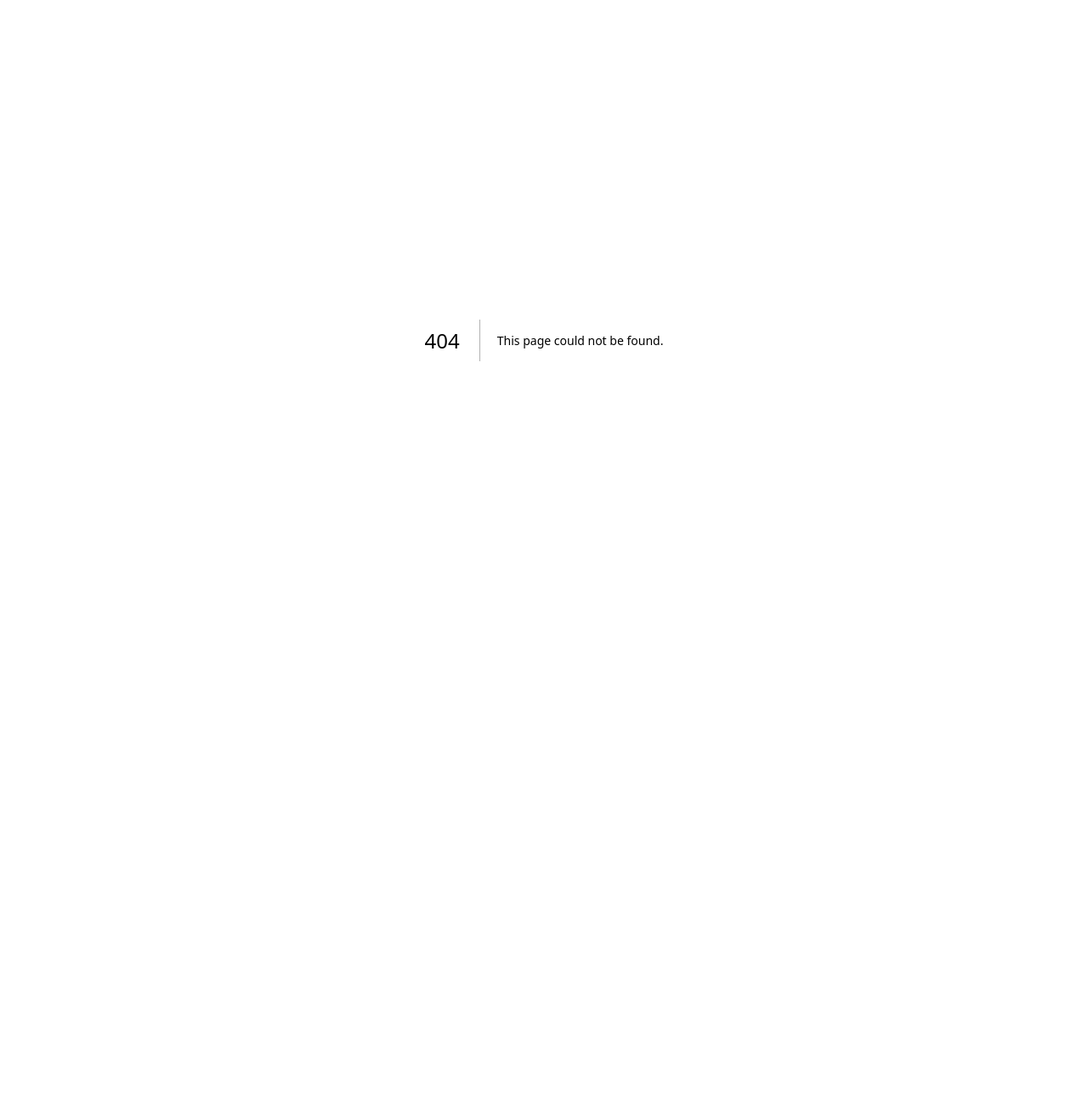
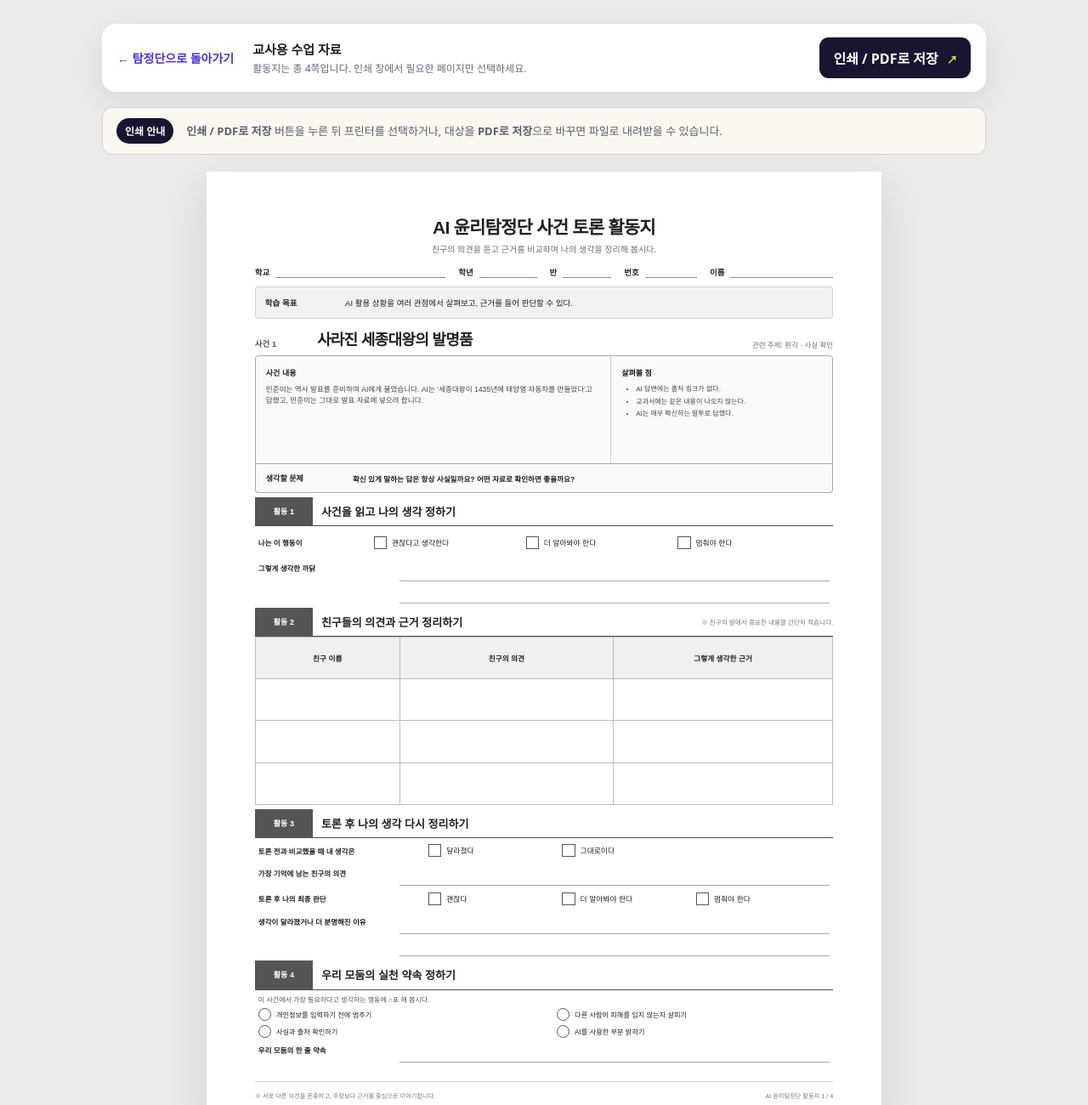
Before and after one commit to themonsteredu/ai-ethics-tamjung, a Next.js app in the folder ai-ethics-detectives/: page /worksheets in a window 1280 px wide. Before the commit this address had no page. Shown: the top 1300 px of the page at 85% size. Before the commit the page ends 800 px from the top, so only its background shows below. Built offline with nearby package versions, Linux system fonts and the light colour scheme.

Commit message:
Add printable worksheet page: src/app/worksheets/page.tsx

```diff
--- /dev/null
+++ b/ai-ethics-detectives/src/app/worksheets/page.tsx
@@ -0,0 +1,109 @@
+import type { Metadata } from "next";
+import Link from "next/link";
+import { PrintButton } from "@/components/print-button";
+import { ethicsCases } from "@/data/cases";
+
+export const metadata: Metadata = {
+  title: "사건별 활동지 | AI 윤리탐정단",
+  description: "AI 윤리탐정단 사건별 토론 활동지 인쇄 페이지",
+};
+
+const judgementOptions = ["괜찮다고 생각한다", "더 알아봐야 한다", "멈춰야 한다"];
+const actionOptions = [
+  "개인정보를 입력하기 전에 멈추기",
+  "다른 사람이 피해를 입지 않는지 살피기",
+  "사실과 출처 확인하기",
+  "AI를 사용한 부분 밝히기",
+];
+
+export default function WorksheetsPage() {
+  return (
+    <main className="worksheet-hub">
+      <div className="worksheet-toolbar no-print">
+        <Link className="worksheet-back" href="/">← 탐정단으로 돌아가기</Link>
+        <div>
+          <b>교사용 수업 자료</b>
+          <span>활동지는 총 4쪽입니다. 인쇄 창에서 필요한 페이지만 선택하세요.</span>
+        </div>
+        <PrintButton />
+      </div>
+
+      <section className="worksheet-guide no-print">
+        <span>인쇄 안내</span>
+        <p><b>인쇄 / PDF로 저장</b> 버튼을 누른 뒤 프린터를 선택하거나, 대상을 <b>PDF로 저장</b>으로 바꾸면 파일로 내려받을 수 있습니다.</p>
+      </section>
+
+      <div className="worksheet-stack">
+        {ethicsCases.map((item, index) => (
+          <article className="print-sheet" key={item.id}>
+            <header className="print-sheet-head">
+              <h1>AI 윤리탐정단 사건 토론 활동지</h1>
+              <p>친구의 의견을 듣고 근거를 비교하며 나의 생각을 정리해 봅시다.</p>
+              <div className="student-fields">
+                <span>학교 <i /></span><span>학년 <i /></span><span>반 <i /></span><span>번호 <i /></span><span>이름 <i /></span>
+              </div>
+            </header>
+
+            <div className="print-goal"><b>학습 목표</b><span>AI 활용 상황을 여러 관점에서 살펴보고, 근거를 들어 판단할 수 있다.</span></div>
+
+            <section className="print-case">
+              <div className="print-case-title">
+                <span>사건 {item.id}</span>
+                <h2>{item.title}</h2>
+                <small>관련 주제: {item.category}</small>
+              </div>
+              <div className="print-case-body">
+                <div><b>사건 내용</b><p>{item.scene}</p></div>
+                <div><b>살펴볼 점</b><ul>{item.evidence.map((clue) => <li key={clue}>{clue}</li>)}</ul></div>
+              </div>
+              <div className="print-question"><b>생각할 문제</b><span>{item.discuss}</span></div>
+            </section>
+
+            <WorksheetSection number="1" title="사건을 읽고 나의 생각 정하기">
+              <div className="judgement-line"><b>나는 이 행동이</b>{judgementOptions.map((option) => <label key={option}><i />{option}</label>)}</div>
+              <WritingLines label="그렇게 생각한 까닭" lines={2} />
+            </WorksheetSection>
+
+            <WorksheetSection number="2" title="친구들의 의견과 근거 정리하기" note="친구의 말에서 중요한 내용을 간단히 적습니다.">
+              <table className="opinion-table">
+                <thead><tr><th>친구 이름</th><th>친구의 의견</th><th>그렇게 생각한 근거</th></tr></thead>
+                <tbody>{[1, 2, 3].map((row) => <tr key={row}><td /><td /><td /></tr>)}</tbody>
+              </table>
+            </WorksheetSection>
+
+            <WorksheetSection number="3" title="토론 후 나의 생각 다시 정리하기">
+              <div className="after-row"><b>토론 전과 비교했을 때 내 생각은</b><label><i />달라졌다</label><label><i />그대로이다</label></div>
+              <WritingLines label="가장 기억에 남는 친구의 의견" lines={1} />
+              <div className="after-row"><b>토론 후 나의 최종 판단</b>{["괜찮다", "더 알아봐야 한다", "멈춰야 한다"].map((option) => <label key={option}><i />{option}</label>)}</div>
+              <WritingLines label="생각이 달라졌거나 더 분명해진 이유" lines={2} />
+            </WorksheetSection>
+
+            <WorksheetSection number="4" title="우리 모둠의 실천 약속 정하기">
+              <p className="action-help">이 사건에서 가장 필요하다고 생각하는 행동에 ○표 해 봅시다.</p>
+              <div className="action-grid">{actionOptions.map((option) => <label key={option}><i />{option}</label>)}</div>
+              <WritingLines label="우리 모둠의 한 줄 약속" lines={1} />
+            </WorksheetSection>
+
+            <footer className="print-sheet-footer">
+              <span>※ 서로 다른 의견을 존중하고, 주장보다 근거를 중심으로 이야기합니다.</span>
+              <b>AI 윤리탐정단 활동지 {index + 1} / {ethicsCases.length}</b>
+            </footer>
+          </article>
+        ))}
+      </div>
+    </main>
+  );
+}
+
+function WorksheetSection({ number, title, note, children }: { number: string; title: string; note?: string; children: React.ReactNode }) {
+  return (
+    <section className="worksheet-section">
+      <div className="worksheet-section-head"><span>활동 {number}</span><h3>{title}</h3>{note && <small>※ {note}</small>}</div>
+      {children}
+    </section>
+  );
+}
+
+function WritingLines({ label, lines }: { label: string; lines: number }) {
+  return <div className="writing-lines"><b>{label}</b><div>{Array.from({ length: lines }, (_, index) => <i key={index} />)}</div></div>;
+}
```
